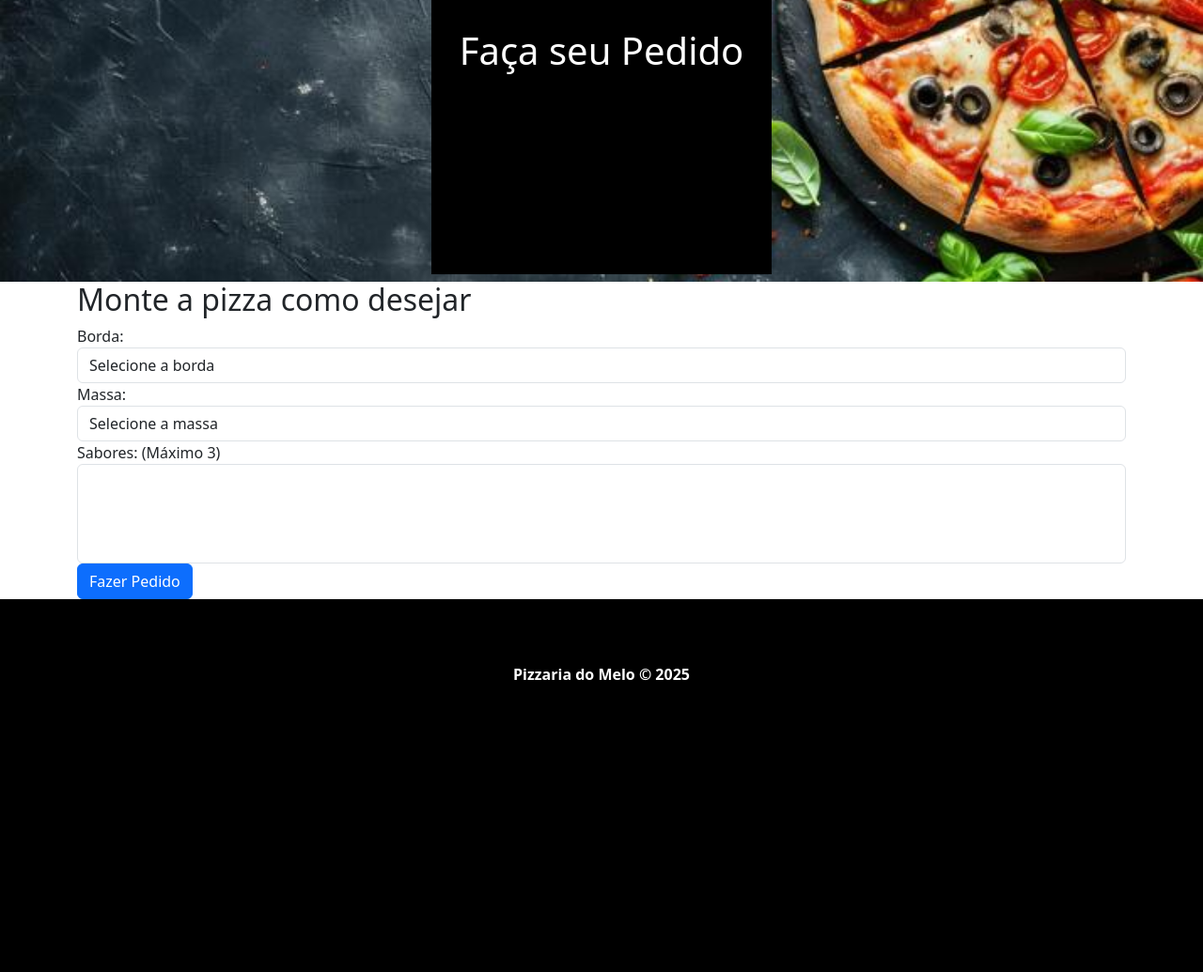
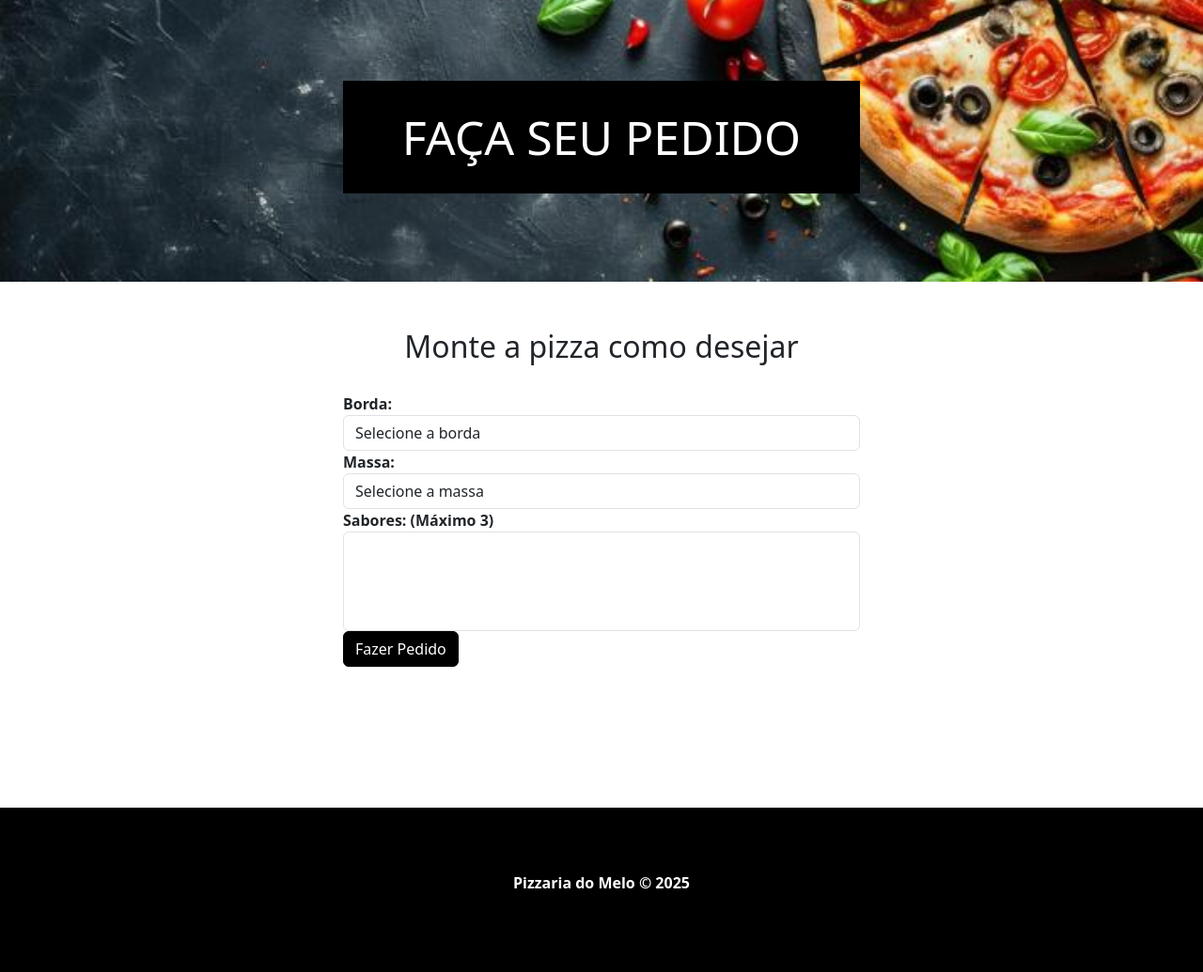
Before and after one commit to MikaelMelo1/pizzaria, a PHP site: page / in a window 1280 px wide. Shown: the part 76-1111 px from the top of the page at 94% size. Before the commit the page ends 801 px from the top, so only its background shows below. Run offline with PHP 8.4, Linux system fonts and the light colour scheme; lists and menus that the app fills with data are empty; some libraries are stand-ins or nearby versions.

Commit message:
feat: ajuste no css do formulario e alertas.

```diff
--- a/css/styles.css
+++ b/css/styles.css
@@ -26,6 +26,7 @@
   width: 100%;
   background-position-y: -300px;
   display: flex;
+  align-items: center;
   justify-content: center;
 }
 
@@ -34,7 +35,57 @@
   background-color: #000;
   text-align: center;
   padding: 30px;
+  text-transform: uppercase;
+  width: 550px;
+  font-size: 50px;
 }
+#main-container {
+  margin-bottom: 100px;
+  padding: 50px 0;
+  text-align: center;
+  min-height: 50%;
+
+}
+#main-container h2 {
+  margin-bottom: 30px;
+}
+
+.row {
+  margin: 0;
+}
+
+#pizza-form {
+  max-width: 550px;
+  margin: 0 auto;
+  text-align: left;
+}
+
+#pizza-form label {
+  font-weight: bold;
+}
+
+.btn.btn-primary {
+  background-color: #000;
+  border-color: #000;
+}
+
+.alert {
+  border-radius: 0;
+  text-align: center;
+  margin-bottom: 0;
+  font-weight: bold;
+  padding: 20px;
+  font-size: 18px;
+}
+
+.alert.alert-success {
+  border:2px solid #155724
+}
+
+.alert.alert-warning {
+  border:2px solid #856404
+}
+
 /*FOOTER */
 footer {
   position: relative;
```
